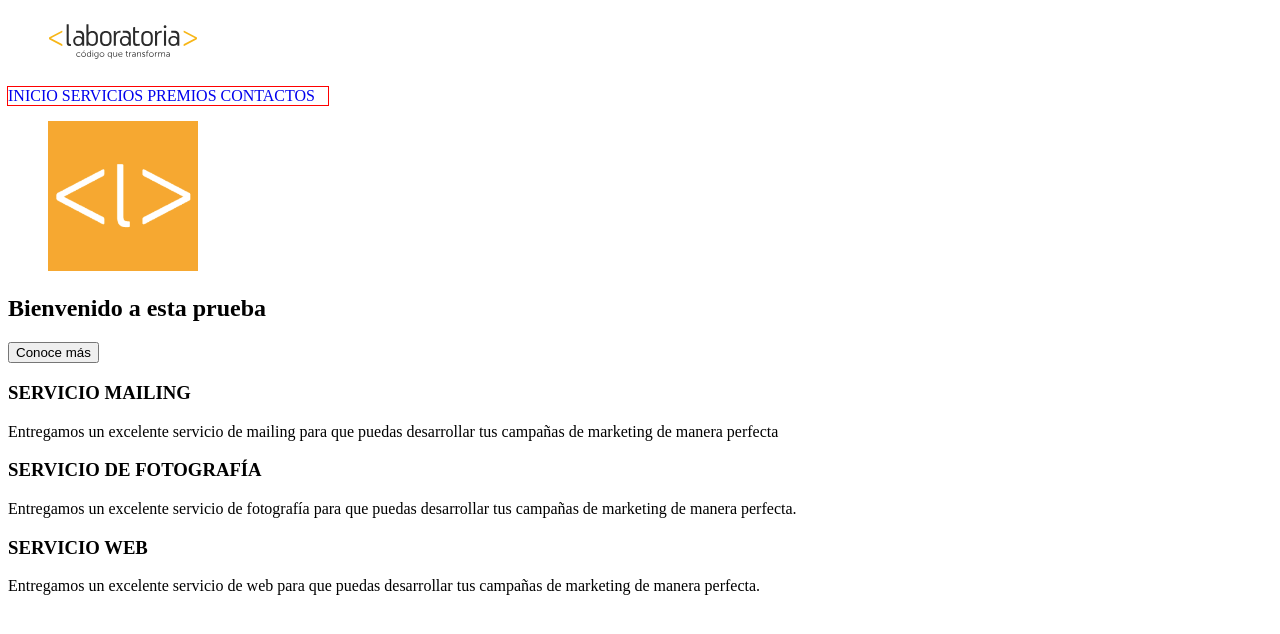
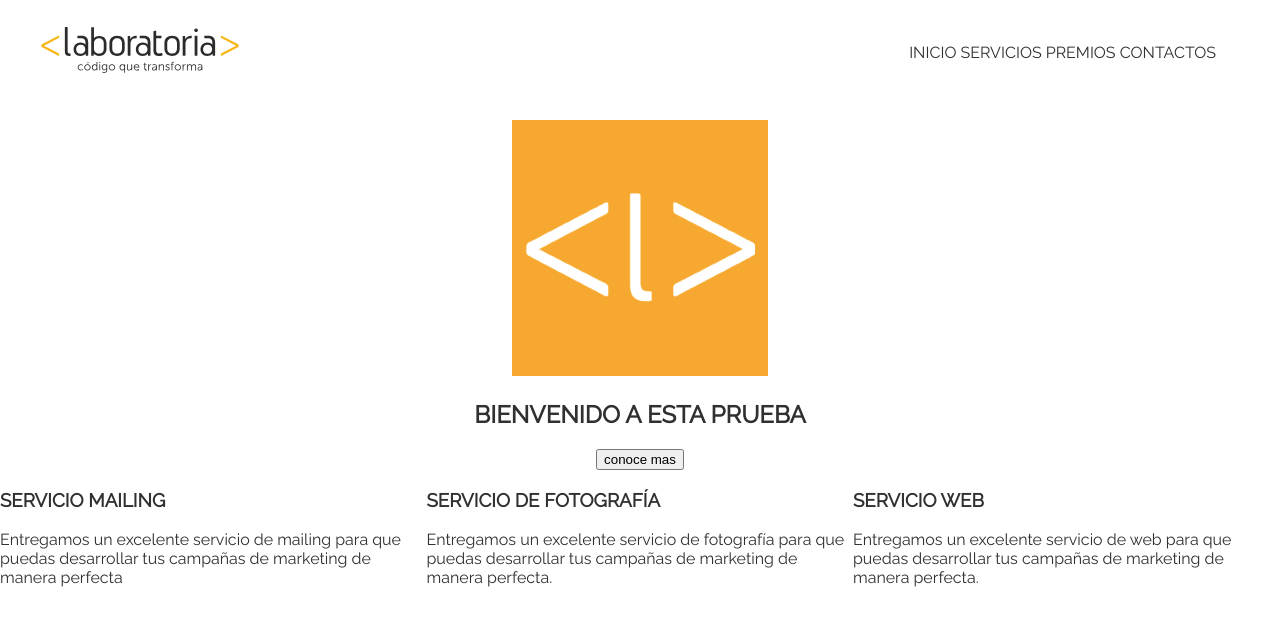
Before and after one commit to stephaniewv/seminar-css, a plain HTML site: page index.html in a window 1280 px wide. Drawn offline with Linux system fonts and the light colour scheme; files that its build step writes are made by us from their sources.

Commit message:
añadiendo estilos: header, sections

```diff
--- a/css/main.css
+++ b/css/main.css
@@ -1,24 +1,50 @@
-img {
-    width: 150px;
+/*setear nuestros archivos*/
+body {
+    box-sizing: border-box;
+    color: #303030;
+    margin: 0px;
+    padding: 0px;
+    font-family: 'Raleway', sans-serif;
   }
 
-nav{
-outline: 1px solid red;
-width: 320px;
+  /*clases reutilizables*/
+  .text-uppercase {
+    text-transform: uppercase;
   }
 
-ul{
-    list-style: none;
-    padding: 0;
-    margin: 0;
+  .box-header {
+    display: inline-block;
+  }
+  /* clases especificas*/
+  .logo-header {
+    width: 200px;
+  }
+  li {
+    display: inline;
+    list-style: none;/*quita las viñetas*/
   }
 
-li{
-    display: inline-block;
+  li a {
+    color: inherit;/*color hereda de su ancestro */
+    text-decoration: none;
   }
 
-a{
-    text-decoration: none;
-    display: block;
+  header {
+    position: relative;
+  }
+  nav {
+    position: absolute;
+    right: 5%;
+    top: 50%;
+    transform: translateY(-50%);
+
+  }
+
+  section {
     text-align: center;
   }
+
+  div {
+    display: inline-block;
+    width: 33%;
+  }
--- a/index.html
+++ b/index.html
@@ -1,21 +1,24 @@
 <!DOCTYPE html>
 <html>
   <head>
-    <meta charset="UTF-8">
+    <meta charset="utf-8">
+    <title>Bienvenido a esta prueba</title>
+    <link href="https://fonts.googleapis.com/css?family=Raleway" rel="stylesheet">
+    <link rel="stylesheet" href="assets/icons/icomoon/style.css">
     <link rel="stylesheet" href="css/main.css">
-    <title>Seminar-css</title>
   </head>
   <body>
     <header>
-        <figure>
-            <img src="assets/img/logo-laboratoria.svg" alt="Logo Laboratoria">
+      <figure class="box-header"><!--imagenes-->
+        <img class="logo-header" src="assets/img/logo-laboratoria.svg" alt="logo labotaroria">
       </figure>
-    <nav>
+      <nav class="box-header">
         <ul>
-            <li><a href="#" target="_blank">INICIO</a></li>
-            <li><a href="#" target="_blank">SERVICIOS</a></li>
-            <li><a href="#" target="_blank">PREMIOS</a></li>
-            <li><a href="#" target="_blank">CONTACTOS</a></li>
+          <!--li*4>a-->
+          <li class="text-uppercase"><a href="#">inicio</a></li>
+          <li class="text-uppercase"><a href="#">servicios</a></li>
+          <li class="text-uppercase"><a href="#">premios</a></li>
+          <li class="text-uppercase"><a href="#">contactos</a></li>
         </ul>
       </nav>
     </header>
@@ -23,26 +26,25 @@
       <figure>
         <img src="assets/img/square-laboratoria.png" alt="laboratoria">
       </figure>
-        <h1>Bienvenido a esta prueba</h1>
-        <button>Conoce más</button>
+      <h1 class="text-uppercase">Bienvenido a esta prueba</h1>
+      <button type="button" name="button">conoce mas</button>
     </section>
-    <section>
+    <!--div*3>span+h3+p-->
     <div>
       <span></span>
-            <h3>SERVICIO MAILING</h3>
+      <h3 class="text-uppercase">SERVICIO MAILING</h3>
       <p>Entregamos un excelente servicio de mailing para que puedas desarrollar tus campañas de marketing de manera perfecta</p>
     </div>
     <div>
       <span></span>
-            <h3>SERVICIO DE FOTOGRAFÍA</h3>
+      <h3 class="text-uppercase">SERVICIO DE FOTOGRAFÍA</h3>
       <p>Entregamos un excelente servicio de fotografía para que puedas desarrollar tus campañas de marketing de manera perfecta.</p>
     </div>
     <div>
       <span></span>
-            <h3>SERVICIO WEB</h3>
+      <h3 class="text-uppercase">SERVICIO WEB</h3>
       <p>Entregamos un excelente servicio de web para que puedas desarrollar tus campañas de marketing de manera perfecta.</p>
     </div>
-    </section>
-    <script type="text/javascript" src="js/app.js"></script>
+    <script type="text/javascript"></script>
   </body>
 </html>
```
Lines whose indentation alone changed are shown as unchanged.
